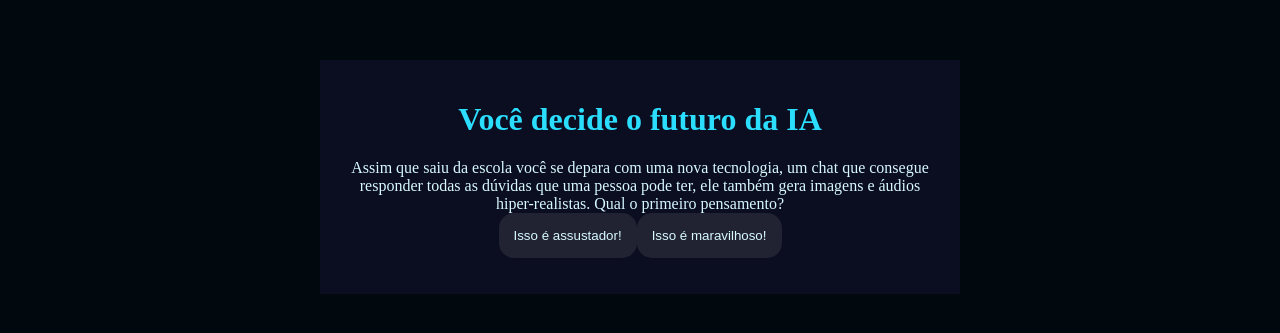
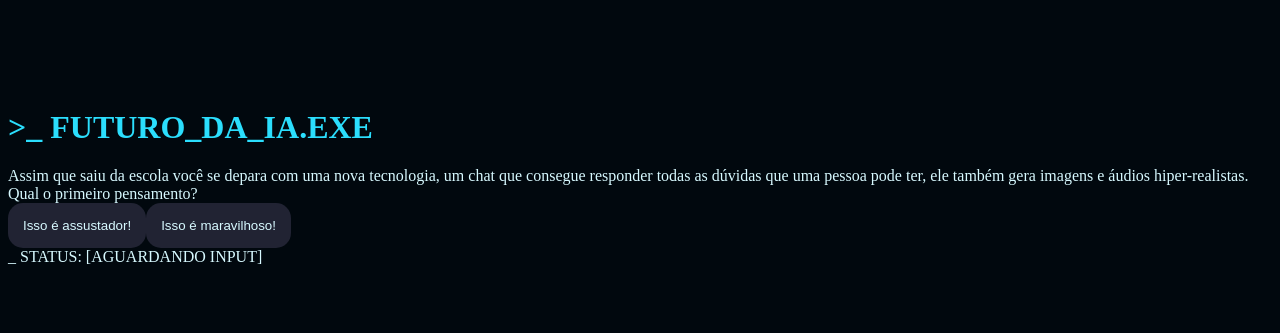
Before and after one commit to khryss007/Khryss, a plain HTML site: page index.html in a window 1280 px wide. Shown: the part 231-564 px from the top of the page. Drawn offline with nearby package versions, Linux system fonts and the light colour scheme.

Commit message:
Update index.html

```diff
--- a/index.html
+++ b/index.html
@@ -3,18 +3,38 @@
 <head>
     <meta charset="UTF-8">
     <meta name="viewport" content="width=device-width, initial-scale=1.0">
+    <title>IA 2049 - Você Decide o Futuro</title>
+    <link rel="stylesheet" href="https://cdnjs.cloudflare.com/ajax/libs/animate.css/4.1.1/animate.min.css">
     <link rel="stylesheet" href="style.css">
-    <title>Você decide o futuro da IA</title>
 </head>
 <body>
-    <div class="caixa-principal">
-        <h1>Você decide o futuro da IA</h1>
-        <div class="caixa-perguntas"></div>
-        <div class="caixa-alternativas"></div>
-        <div class="caixa-resultado">
-            <p class="texto-resultado"></p>
+    <div id="particles-js"></div>
+    <div class="terminal-container">
+        <div class="terminal-header">
+            <div class="terminal-buttons">
+                <span class="terminal-btn close"></span>
+                <span class="terminal-btn minimize"></span>
+                <span class="terminal-btn expand"></span>
+            </div>
+            <h1 class="terminal-title">>_ FUTURO_DA_IA.EXE</h1>
+        </div>
+
+        <div class="terminal-body">
+            <div class="caixa-perguntas" id="pergunta"></div>
+            <div class="caixa-alternativas" id="alternativas"></div>
+            <div class="caixa-resultado">
+                <div class="typing-animation" id="texto-resultado"></div>
+            </div>
+        </div>
+
+        <div class="terminal-footer">
+            <span class="blink">_</span>
+            <span class="status-bar">STATUS: [AGUARDANDO INPUT]</span>
         </div>
     </div>
+
+    <script src="https://cdn.jsdelivr.net/particles.js/2.0.0/particles.min.js"></script>
+    <script src="https://cdnjs.cloudflare.com/ajax/libs/gsap/3.11.4/gsap.min.js"></script>
     <script src="script.js"></script>
 </body>
 </html>
```
